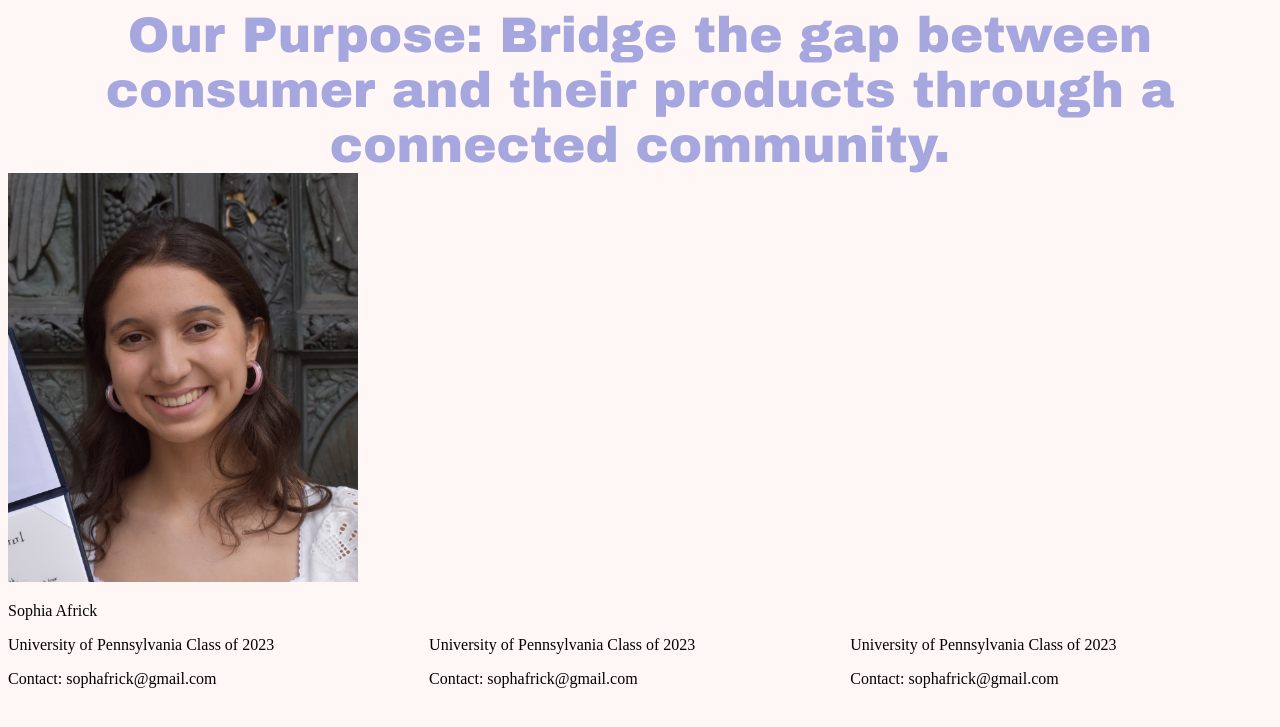
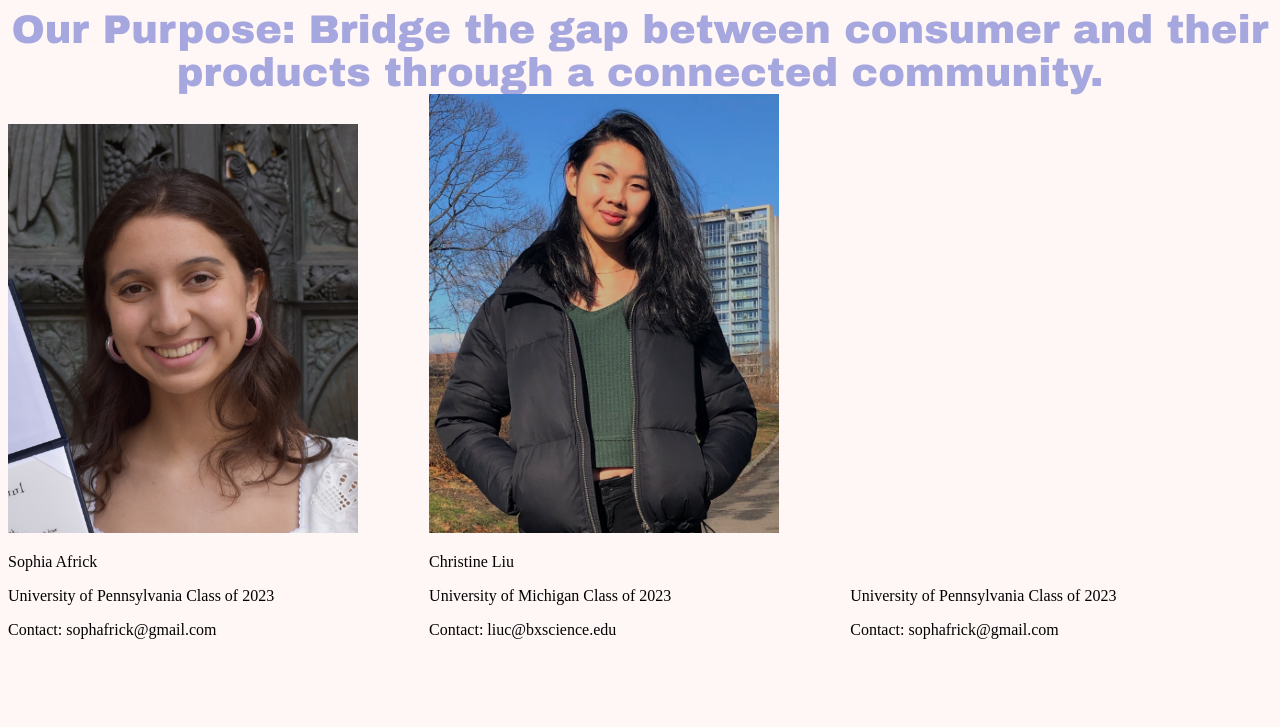
Before and after one commit to Christine516/shopFinder, a Python web app: template templates/aboutUs.html in a window 1280 px wide. Shown: the top 727 px of the page. Run offline with Jinja, Linux system fonts and the light colour scheme; the template is opened without the code that fills it, so the values that code supplies are empty.

Commit message:
added Christine bio

```diff
--- a/static/css/aboutUs.css
+++ b/static/css/aboutUs.css
@@ -1,5 +1,5 @@
 .ourPurpose{
-  font-size: 50px;
+  font-size: 40px;
   color: #A5A7DE;
   font-family: arial black;
   margin-top: 0px;
--- a/templates/aboutUs.html
+++ b/templates/aboutUs.html
@@ -20,9 +20,10 @@
       <p>Contact: sophafrick@gmail.com</p>
     </div>
     <div class=bios>
-      <img src= >
-      <p>University of Pennsylvania Class of 2023</p>
-      <p>Contact: sophafrick@gmail.com</p>
+      <img src= /static/images/F263CE77-D0D5-477D-9814-5FF46823392E.JPG>
+      <p>Christine Liu</p>
+      <p>University of Michigan Class of 2023</p>
+      <p>Contact: liuc@bxscience.edu</p>
     </div>
     <div class=bios>
       <img src= >
```
Also changed, not shown: static/images/F263CE77-D0D5-477D-9814-5FF46823392E.JPG (added).
